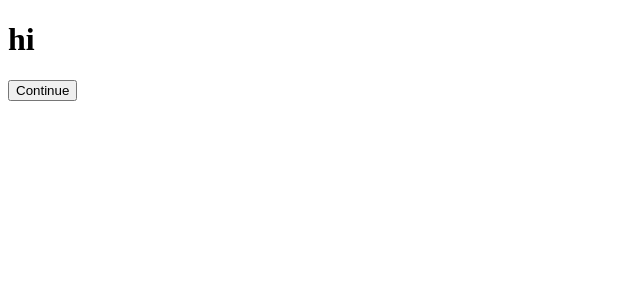
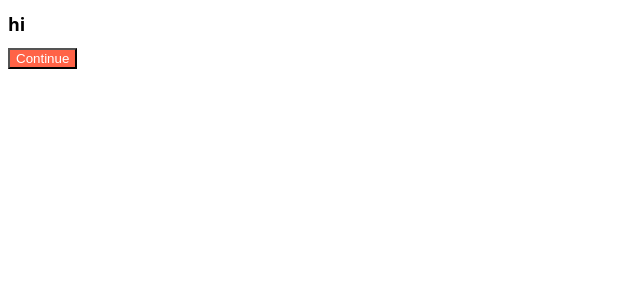
Before and after one commit to kang-mincheol/react_for_beginners, a React (Create React App) app in the folder my-app/: page / in a window 1280 px wide. Shown: the top 300 px of the page, without its empty margins (0-640 px from the left). Built offline with nearby package versions, Linux system fonts and the light colour scheme.

Commit message:
react styles 연습

```diff
--- a/my-app/src/App.js
+++ b/my-app/src/App.js
@@ -1,9 +1,10 @@
 import Button from "./Button";
+import styles from "./App.module.css";
 
 function App() {
   return (
     <div>
-      <h1>hi</h1>
+      <h1 className={styles.title}>hi</h1>
       <Button text={"Continue"} />
     </div>
   );
--- /dev/null
+++ b/my-app/src/App.module.css
@@ -0,0 +1,4 @@
+.title {
+    font-family: system-ui, -apple-system, BlinkMacSystemFont, 'Segoe UI', Roboto, Oxygen, Ubuntu, Cantarell, 'Open Sans', 'Helvetica Neue', sans-serif;
+    font-size: 18px;
+}
--- a/my-app/src/Button.js
+++ b/my-app/src/Button.js
@@ -1,7 +1,8 @@
 import PropTypes from "prop-types";
+import styles from "./Button.module.css";
 
 function Button({text}) {
-    return <button>{text}</button>;
+    return <button className={styles.btn}>{text}</button>;
 }
 
 Button.propTypes = {
--- /dev/null
+++ b/my-app/src/Button.module.css
@@ -0,0 +1,3 @@
+.btn {
+    color: white; background-color: tomato;
+}
```
